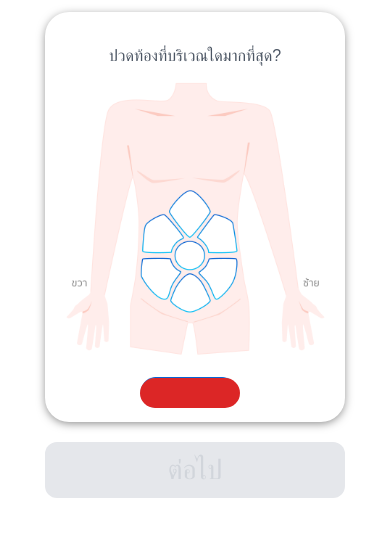
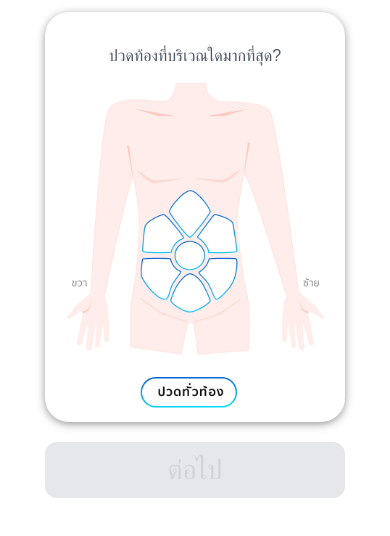
Before and after one commit to Thananyasih/Agnos-FE-Assignment, a React (Create React App) app: page / in a window 390 px wide. Shown: the top 536 px of the page. Built offline with nearby package versions, Linux system fonts and the light colour scheme.

Commit message:
edit sizing screen and responsive

```diff
--- a/src/pages/AbsPage.js
+++ b/src/pages/AbsPage.js
@@ -34,7 +34,7 @@ const AbsPage = () => {
                 <button type='button' className='absolute top-[496px] right-[174px] pl-[75px] pr-[75px] p-[22px]
                 fold:top-[240px] fold:right-[70px] fold:px-[50px] fold:p-[15px] xs:top-[310px] xs:right-[105px]
                 lg:top-[495px] lg:right-[175px] lg:p-[22px] lg:px-[80px] sm:top-[495px] sm:right-[170px] sm:p-[23px] sm:px-[80px] xl:top-[628px] xl:right-[220px] xl:p-[28px] xl:px-[95px]
-                2xl:top-[660px] 2xl:right-[235px] 2xl:p-[30px] 2xl:px-[100px] bg-red-600 border-gray-300 rounded-full' onClick={handleAllPain}/>
+                2xl:top-[660px] 2xl:right-[235px] 2xl:p-[30px] 2xl:px-[100px] border-gray-300 rounded-full' onClick={handleAllPain}/>
 
             </div>
         </div>
--- a/src/pages/FingersPage.js
+++ b/src/pages/FingersPage.js
@@ -30,9 +30,19 @@ const FingersPage = () => {
                     <img src={othersPain} alt="All Abs Pain"/>
                   </div>
                 )}
-                <button type='button' className='absolute top-[506px] right-[80px] px-[163px] p-[22px]
+                {/* <button type='button' className='absolute top-[506px] right-[80px] px-[163px] p-[22px]
                 xl:top-[643px] xl:right-[100px] xl:p-[28px] xl:px-[210px]
-                2xl:top-[676px] 2xl:right-[109px] 2xl:p-[30px] 2xl:px-[218px] bg-transparent border-gray-300 rounded-full' onClick={handleAllPain}/>
+                2xl:top-[676px] 2xl:right-[109px] 2xl:p-[30px] 2xl:px-[218px] bg-transparent border-gray-300 rounded-full' onClick={handleAllPain}/> */}
+
+                <button type='button' className='absolute top-[500px] right-[174px] pl-[75px] pr-[75px] p-[22px]
+                fold:top-[208px] fold:right-[35px] fold:px-[70px] fold:p-[10px] xs:top-[315px] xs:right-[52px] xs:px-[102px] xs:p-[14px]
+                lg:top-[505px] lg:right-[80px] lg:p-[23px] lg:px-[165px] sm:top-[505px] sm:right-[80px] sm:p-[23px] sm:px-[165px] xl:top-[640px] xl:right-[100px] xl:p-[30px] xl:px-[210px]
+                2xl:top-[676px] 2xl:right-[100px] 2xl:p-[30px] 2xl:px-[225px] border-gray-300 rounded-full' onClick={handleAllPain}/>
+
+                {/* absolute top-[496px] right-[174px] pl-[75px] pr-[75px] p-[22px]
+                fold:top-[240px] fold:right-[70px] fold:px-[50px] fold:p-[15px] xs:top-[310px] xs:right-[105px]
+                lg:top-[495px] lg:right-[175px] lg:p-[22px] lg:px-[80px] sm:top-[495px] sm:right-[170px] sm:p-[23px] sm:px-[80px] xl:top-[628px] xl:right-[220px] xl:p-[28px] xl:px-[95px]
+                2xl:top-[660px] 2xl:right-[235px] 2xl:p-[30px] 2xl:px-[100px] border-gray-300 rounded-full */}
             </div>
         </div>
         <div className='container flex flex-col mt-5'>
```
